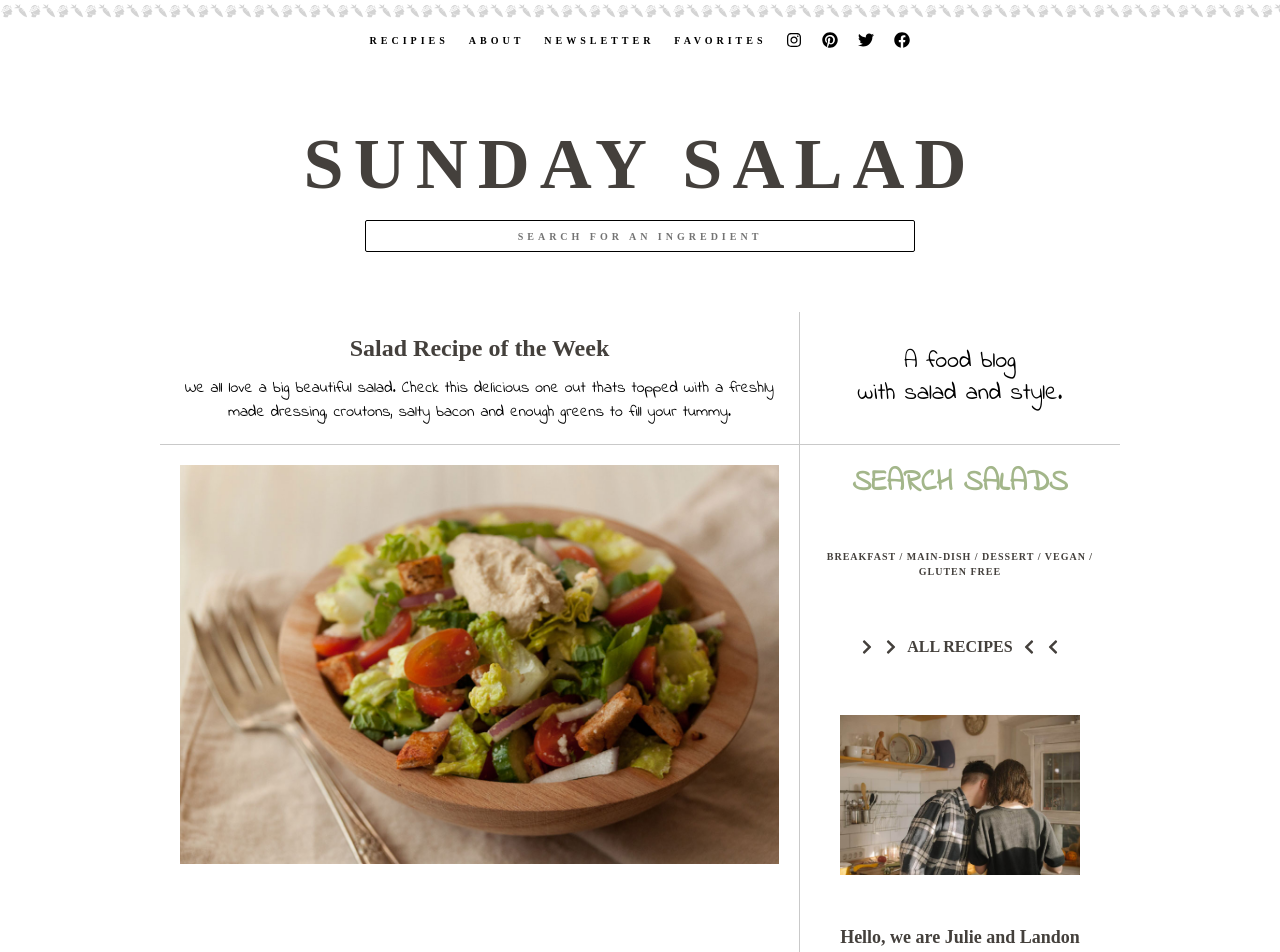
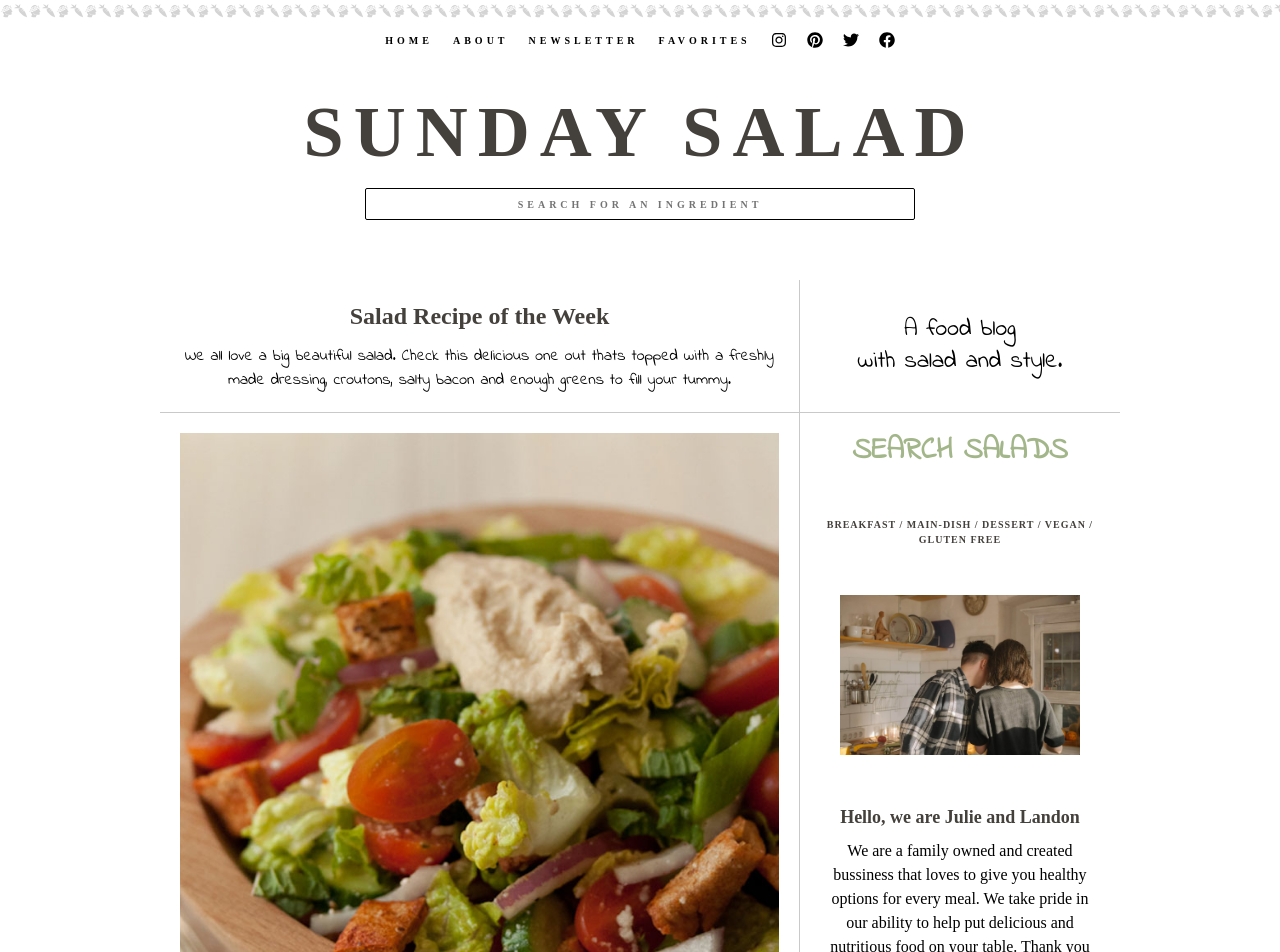
Before and after one commit to lgrinders/RecipieApp, a React (Vite) app: page / in a window 1280 px wide. Shown: the top 952 px of the page. Built offline with nearby package versions, Linux system fonts and the light colour scheme; a web font is replaced by a local one.

Commit message:
remove: all recipes page

```diff
--- a/src/assets/navAssets.js
+++ b/src/assets/navAssets.js
@@ -1,6 +1,6 @@
 export const navLinks = [
   {
-    linkName: "RECIPIES",
+    linkName: "HOME",
     link: "/",
   },
   {
--- a/src/components/NavBar/index.jsx
+++ b/src/components/NavBar/index.jsx
@@ -31,7 +31,7 @@ export default function NavBar() {
 
   return (
     <>
-      <div className="fixed h-20 w-screen overflow-x-hidden bg-white">
+      <div className="fixed h-14 w-screen overflow-x-hidden bg-white">
         <div className="absolute left-0 top-1 flex text-neutral-300">
           {[...Array(150)].map((iconItem, idx) => {
             if (idx % 2 === 0) {
@@ -75,7 +75,7 @@ export default function NavBar() {
           </div>
         </div>
         <div
-          className="relative top-8 flex justify-end px-5 sm:hidden"
+          className="relative top-8 flex justify-end px-10 sm:hidden"
           ref={hamburgerMenuRef}
           id="hamburgerBar"
         >
@@ -106,9 +106,9 @@ export default function NavBar() {
                   key={idx}
                   onClick={() => {
                     if (linkItem.linkName === "RECIPIES") {
-                      setRecipesList([]); // Reset recipesList if link is "RECIPIES"
+                      setRecipesList([]);
                     }
-                    setNavShowing(false); // Close the navigation menu
+                    setNavShowing(false);
                   }}
                   className="hover:underline"
                 >
--- /dev/null
+++ b/src/components/all-recipes/index.jsx
@@ -0,0 +1,39 @@
+import { useContext, useEffect, useState } from "react";
+import { GlobalContext } from "../../components/context";
+
+export default function AllRecipes({}) {
+  const {
+    setRecipesList,
+    searchStatus,
+    setSearchParam,
+    setSearchStatus,
+    recipesList,
+    handleSubmit,
+    searchParam,
+  } = useContext(GlobalContext);
+  const [allRecipes, setAllRecipes] = useState([]);
+  const [loading, setLoading] = useState(false);
+
+  useEffect(() => {
+    const fetchAllRecipes = async () => {
+      try {
+        setLoading(true);
+        const response = await fetch(
+          "https://forkify-api.herokuapp.com/api/v2/recipes",
+        );
+        const result = await response.json();
+        console.log(result);
+      } catch (error) {
+        console.log(error);
+        setLoading(false);
+      }
+    };
+    fetchAllRecipes();
+  }, []);
+
+  return (
+    <>
+      <div></div>
+    </>
+  );
+}
--- a/src/components/default-home-screen/index.jsx
+++ b/src/components/default-home-screen/index.jsx
@@ -9,6 +9,7 @@ import {
 } from "react-icons/fa";
 import { GlobalContext } from "../context";
 import { useContext } from "react";
+import { Link } from "react-router-dom";
 
 export default function DefaultHomeScreen() {
   const { searchStatus } = useContext(GlobalContext);
@@ -41,7 +42,15 @@ export default function DefaultHomeScreen() {
         </div>
         <div className="flex">
           <div className="w-full border-iconGray p-5 md:w-2/3 md:border-r">
-            <img src={fatoush} alt="salad image" />
+            <Link
+              to={"http://localhost:5173/recipe-item/664c8f193e7aa067e94e89ee"}
+            >
+              <img
+                src={fatoush}
+                alt="salad image"
+                className="h-[700px] object-cover duration-200 hover:shadow-2xl"
+              />
+            </Link>
           </div>
           <div className="hidden items-center gap-12 p-5 md:flex md:w-1/3 md:flex-col">
             <h2 className="text-center font-Play text-3xl font-bold text-accentOlive">
@@ -50,10 +59,7 @@ export default function DefaultHomeScreen() {
             <p className="text-center font-Basker text-[10px] font-semibold tracking-widest text-stone-700">
               BREAKFAST / MAIN-DISH / DESSERT / VEGAN / GLUTEN FREE
             </p>
-            <button className="flex items-center justify-center gap-2 p-2 font-Bodoni font-bold text-stone-700">
-              <FaChevronRight /> <FaChevronRight /> ALL RECIPES
-              <FaChevronLeft /> <FaChevronLeft />
-            </button>
+
             <img
               src={couple}
               alt="A couple cooking together"
--- a/src/pages/Details/index.jsx
+++ b/src/pages/Details/index.jsx
@@ -51,7 +51,7 @@ export default function Details() {
 
   return (
     <>
-      <div className="flex flex-col items-center gap-5 overflow-x-hidden py-32">
+      <div className="flex flex-col items-center gap-5 overflow-x-hidden py-24">
         <Link
           onClick={() => {
             setRecipesList([]), setRecipeDetailsData([]);
--- a/src/pages/Favorites/index.jsx
+++ b/src/pages/Favorites/index.jsx
@@ -8,7 +8,7 @@ export default function Favorites() {
 
   return (
     <>
-      <div className="flex min-h-[800px] flex-col items-center gap-5 overflow-x-hidden py-32">
+      <div className="flex min-h-[800px] flex-col items-center gap-5 overflow-x-hidden py-24">
         <Link
           onClick={() => {
             setRecipesList([]), setSearchStatus("");
--- a/src/pages/Home/index.jsx
+++ b/src/pages/Home/index.jsx
@@ -17,7 +17,7 @@ export default function Home() {
 
   return (
     <>
-      <div className="flex flex-col items-center gap-5 overflow-x-hidden py-32">
+      <div className="flex flex-col items-center gap-5 overflow-x-hidden py-24">
         <button
           onClick={() => {
             setRecipesList([]), setSearchStatus("");
```
